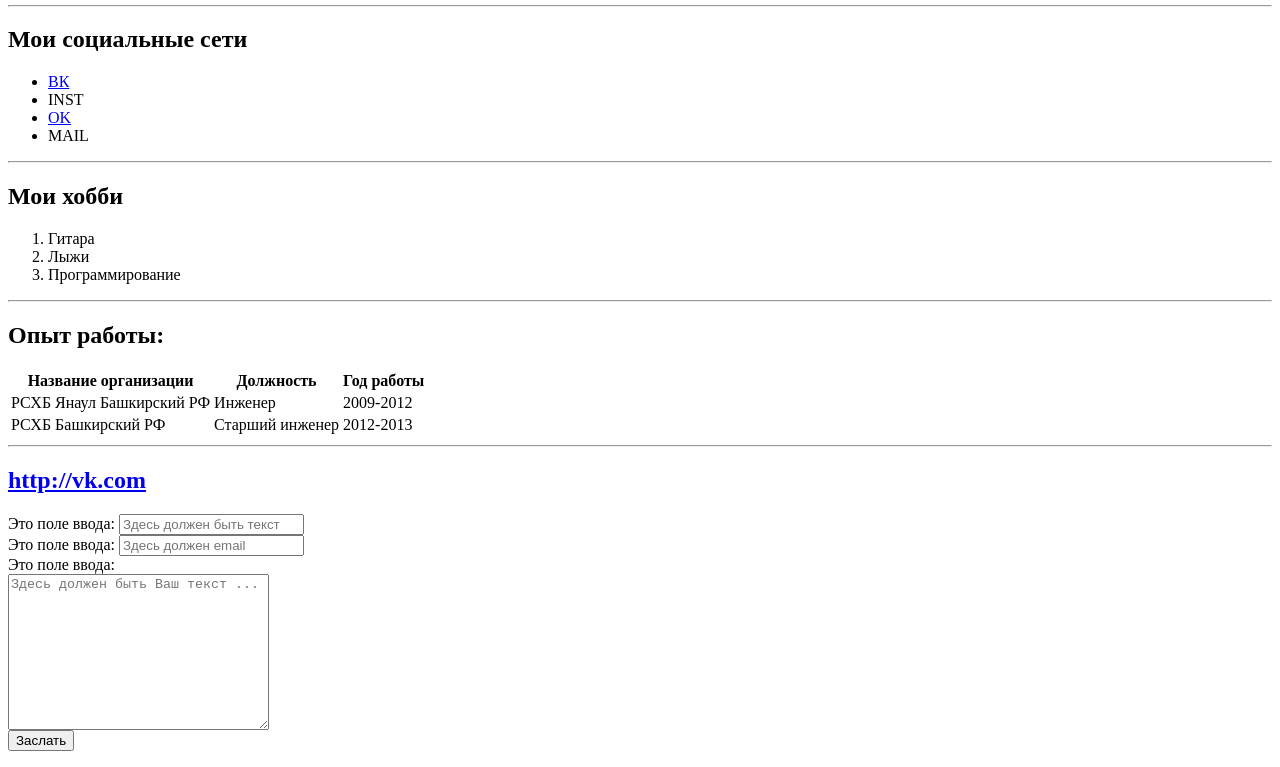
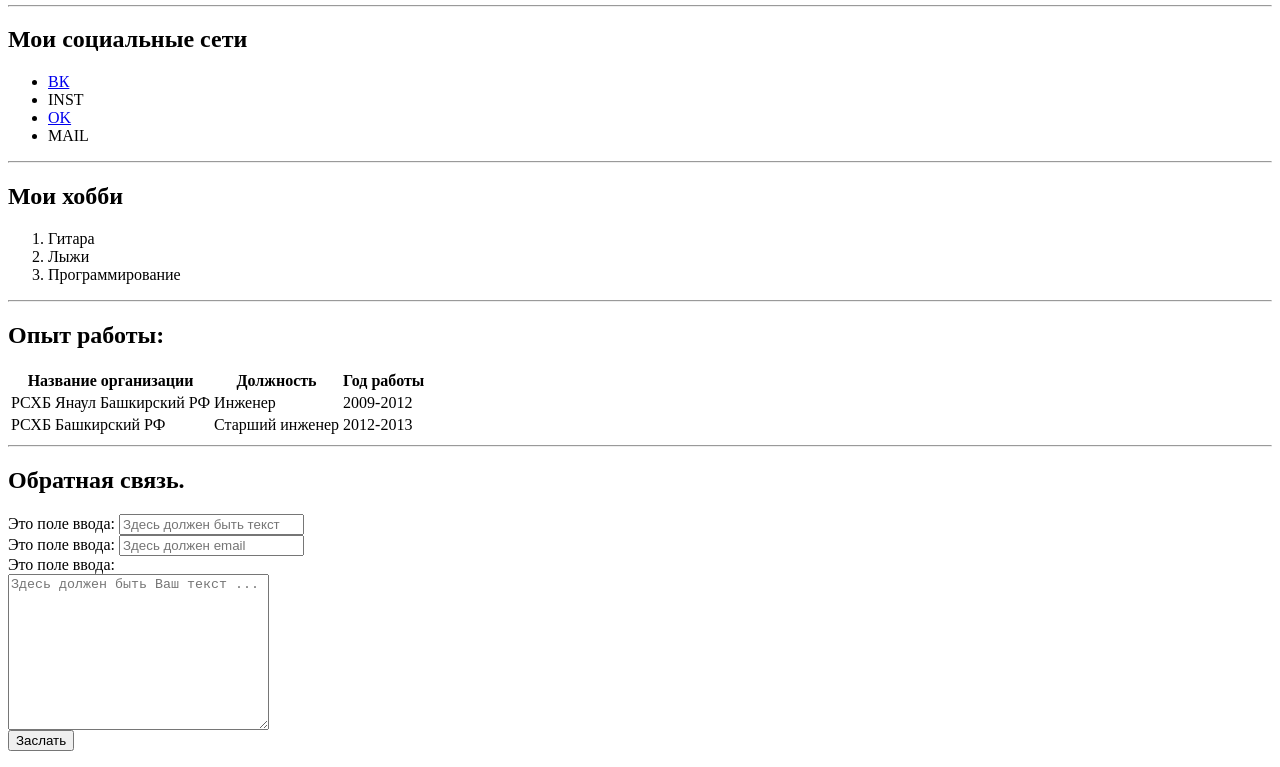
Before and after one commit to deniskamuha/card, a plain HTML site: page index.html in a window 1280 px wide. Shown: the part 130-897 px from the top of the page. Drawn offline with Linux system fonts and the light colour scheme.

Commit message:
Add files via upload

```diff
--- a/index.html
+++ b/index.html
@@ -54,7 +54,7 @@
 
         <hr>
 
-        <h2><a href="index2.html" target="_blank" rel="noopener noreferrer">http://vk.com</a></h2>
+        <h2>Обратная связь.</h2>
 
         <form action="">
             <label for="name">Это поле ввода:</label>
```
